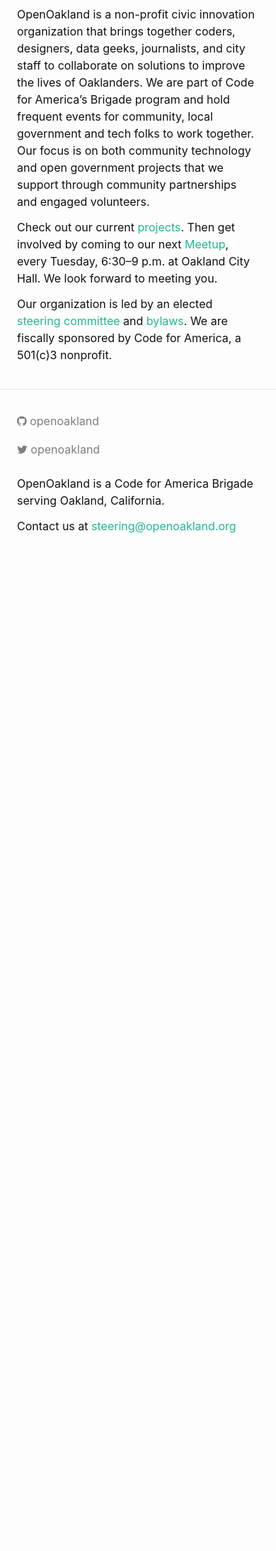
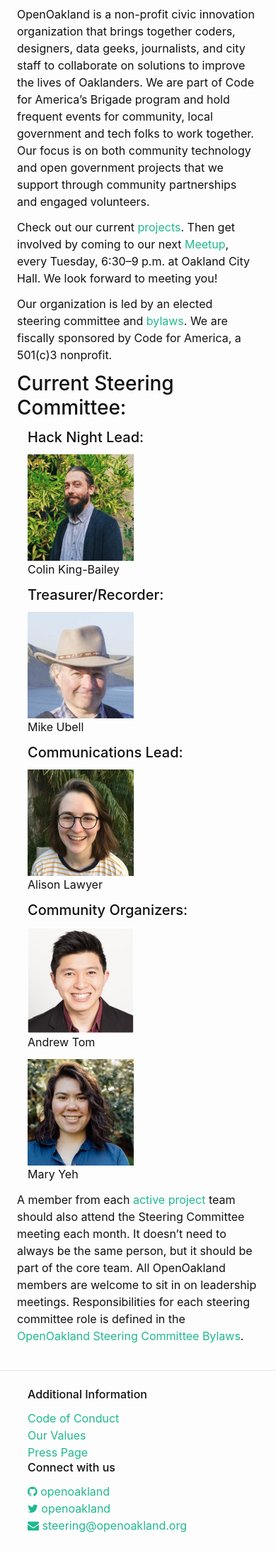
Before and after one commit to openoakland/openoakland.org, a Jekyll site: the page built from src/about-us.md, in a window 390 px wide, cut to the strip 442-2627 px from the top of the page. Shown: the whole strip at 71% size. Built offline with Jekyll 4.4.1, drawn with Linux system fonts in a browser that asks for light colours; before the commit the page ends 1231 px from its top, so only the background shows below that.

Commit message:
Footer, About Us, and Donate updates.
- Update footer content: add CoC, Values and Press pages.
- Move Steering Committee content to About Us page.
- Make Donate button an actual button.

```diff
--- a/src/_includes/footer.html
+++ b/src/_includes/footer.html
@@ -1,8 +1,19 @@
 <footer class="site-footer">
-  <nav class="navbar bottom navbar-light wrapper">
-    <div class="navbar-nav">
+  <nav class="bottom wrapper">
+    <div class="container">
+      <div class="row">
+        <div class="col-sm-6">
+          <h6>Additional Information</h6>
+          <a href="{{ site.baseurl }}/code-of-conduct">Code of Conduct</a>
+          <br />
+          <a href="{{ site.baseurl }}/our-values">Our Values</a>
+          <br />
+          <a href="{{ site.baseurl }}/press">Press Page</a>
+        </div>
+
+        <div class="col-sm-6">
+          <h6>Connect with us</h6>
           <a
-        class="nav-link nav-item"
             target="_blank"
             href="https://github.com/{{
               site.github_username | cgi_escape | escape
@@ -11,8 +22,8 @@
             <i class="fa fa-github"></i>
             <span>{{ site.github_username | escape }}</span></a
           >
+          <br />
           <a
-        class="nav-link nav-item"
             href="https://www.twitter.com/{{
               site.twitter_username | cgi_escape | escape
             }}"
@@ -20,13 +31,13 @@
             <i class="fa fa-twitter"></i>
             <span>{{ site.twitter_username | escape }}</span></a
           >
+          <br />
+          <a href="mailto:{{ site.email }}">
+            <i class="fa fa-envelope"></i>
+            <span>{{ site.email }}</span>
+          </a>
         </div>
-
-    <div style="padding-top: 1rem">
-      <p class="nav-item">{{- site.description | escape -}}</p>
-      <p class="nav-item">
-        Contact us at <a href="mailto:{{ site.email }}">{{ site.email }}</a>
-      </p>
+      </div>
     </div>
   </nav>
 </footer>
--- /dev/null
+++ b/src/_includes/steering-committee.html
@@ -0,0 +1,73 @@
+<div class="container">
+  <div class="row">
+    <div class="col-sm-4">
+      <h5>Hack Night Lead:</h5>
+      <div>
+        <img
+          class="steeering-committee-image"
+          alt="Photo of Colin King-Bailey"
+          src="/assets/images/steering-committee/Colin.jpg"
+        />
+
+        <p class="steeering-committee-name">
+          Colin King-Bailey
+        </p>
+      </div>
+    </div>
+    <div class="col-sm-4">
+      <h5>Treasurer/Recorder:</h5>
+      <div>
+        <img
+          class="steeering-committee-image"
+          alt="Photo of Mike Ubell"
+          src="/assets/images/steering-committee/Mike.jpg"
+        />
+
+        <p class="steeering-committee-name">
+          Mike Ubell
+        </p>
+      </div>
+    </div>
+    <div class="col-sm-4">
+      <h5>Communications Lead:</h5>
+      <div>
+        <img
+          class="steeering-committee-image"
+          alt="Photo of Alison Lawyer"
+          src="/assets/images/steering-committee/Alison.png"
+        />
+
+        <p class="steeering-committee-name">
+          Alison Lawyer
+        </p>
+      </div>
+    </div>
+  </div>
+
+  <h5>Community Organizers:</h5>
+  <div class="row">
+    <div class="col-sm-4">
+      <img
+        class="steeering-committee-image"
+        alt="Photo of Andrew Tom"
+        src="/assets/images/steering-committee/Andrew.png"
+      />
+
+      <p class="steeering-committee-name">
+        Andrew Tom
+      </p>
+    </div>
+
+    <div class="col-sm-4">
+      <img
+        class="steeering-committee-image"
+        alt="Photo of Mary Yeh"
+        src="/assets/images/steering-committee/Mary.jpg"
+      />
+
+      <p class="steeering-committee-name">
+        Mary Yeh
+      </p>
+    </div>
+  </div>
+</div>
--- a/src/_sass/wp.scss
+++ b/src/_sass/wp.scss
@@ -37,13 +37,11 @@
 #projects h3 a {
   padding-left: 12px;
 }
-/* steering committee page styles, added 1/30/19 by alison lawyer */
+
 .steeering-committee-container {
   display: flex;
 }
-.steeering-committee-name {
-  font-family: "Raleway", sans-serif;
-}
+
 .steeering-committee-image {
   margin: 0 3rem 0 0;
   height: 150px;
--- a/src/about-us.md
+++ b/src/about-us.md
@@ -6,11 +6,19 @@
 ---
 
 <div class="iframe-container">
-    <iframe width="560" height="315" src="https://www.youtube.com/embed/mYzMl_HnEZU" frameborder="0" allow="accelerometer; autoplay; encrypted-media; gyroscope; picture-in-picture" allowfullscreen></iframe>
+  <iframe width="560" height="315" src="https://www.youtube.com/embed/mYzMl_HnEZU" frameborder="0" allow="accelerometer; autoplay; encrypted-media; gyroscope; picture-in-picture" allowfullscreen></iframe>
 </div>
 
-OpenOakland is a non-profit civic innovation organization that brings together coders, designers, data geeks, journalists, and city staff to collaborate on solutions to improve the lives of Oaklanders. We are part of Code for America’s Brigade program and hold frequent events for community, local government and tech folks to work together. Our focus is on both community technology and open government projects that we support through community partnerships and engaged volunteers.
+OpenOakland is a non-profit civic innovation organization that brings together coders, designers, data geeks, journalists, and city staff to collaborate on solutions to improve the lives of Oaklanders. We are part of Code for America’s Brigade program and hold frequent events for community, local government and tech folks to work together. Our focus is on both community technology and open
+government projects that we support through community partnerships and engaged volunteers.
 
-Check out our current [projects]({{site.baseurl}}/projects/). Then get involved by coming to our next [Meetup](https://www.meetup.com/OpenOakland/), every Tuesday, 6:30–9 p.m. at Oakland City Hall. We look forward to meeting you.
+Check out our current [projects]({{ site.baseurl }}/projects/). Then get involved by coming to our next [Meetup](https://www.meetup.com/OpenOakland/), every Tuesday, 6:30–9 p.m. at Oakland City Hall. We look forward to meeting you!
 
-Our organization is led by an elected [steering committee]({{site.baseurl}}/steering-committee/) and [bylaws](https://docs.google.com/document/d/1QR-fr1WnmXkZoVNmWnZ9drzfmaZoPkodEOx-PkExt94/). We are fiscally sponsored by Code for America, a 501(c)3 nonprofit.
+Our organization is led by an elected steering committee and [bylaws](https://docs.google.com/document/d/1QR-fr1WnmXkZoVNmWnZ9drzfmaZoPkodEOx-PkExt94/). We are fiscally sponsored by Code for America, a 501(c)3 nonprofit.
+
+<h3>Current Steering Committee:</h3>
+{% include steering-committee.html %}
+
+A member from each [active project]({{ site.baseurl }}/projects/) team should also attend the Steering Committee meeting each month.
+It doesn't need to always be the same person, but it should be part of the core team. All OpenOakland members are welcome to sit in on leadership meetings. Responsibilities for each steering committee role is defined in the [OpenOakland Steering Committee
+Bylaws](https://docs.google.com/document/d/1QR-fr1WnmXkZoVNmWnZ9drzfmaZoPkodEOx-PkExt94/).
```
Also changed, not shown: src/_about/2017-01-10-code-of-conduct.md (deleted, +0 -89 lines), src/_about/contact.md (deleted, +0 -11 lines), src/code-of-conduct.md (added, +87 -0 lines), src/donate.md (+1 -1 lines), src/steering-committee.md (deleted, +0 -78 lines), src/assets/images/steering-committee/Alison.png (added), src/assets/images/steering-committee/Andrew.png (added), src/assets/images/steering-committee/Colin.jpg (added), src/assets/images/steering-committee/Mary.jpg (added), src/assets/images/steering-committee/Mike.jpg (added), src/our-values.md (renamed from src/_about/2015-11-29-our-values.md). Lines whose indentation alone changed are shown as unchanged.
